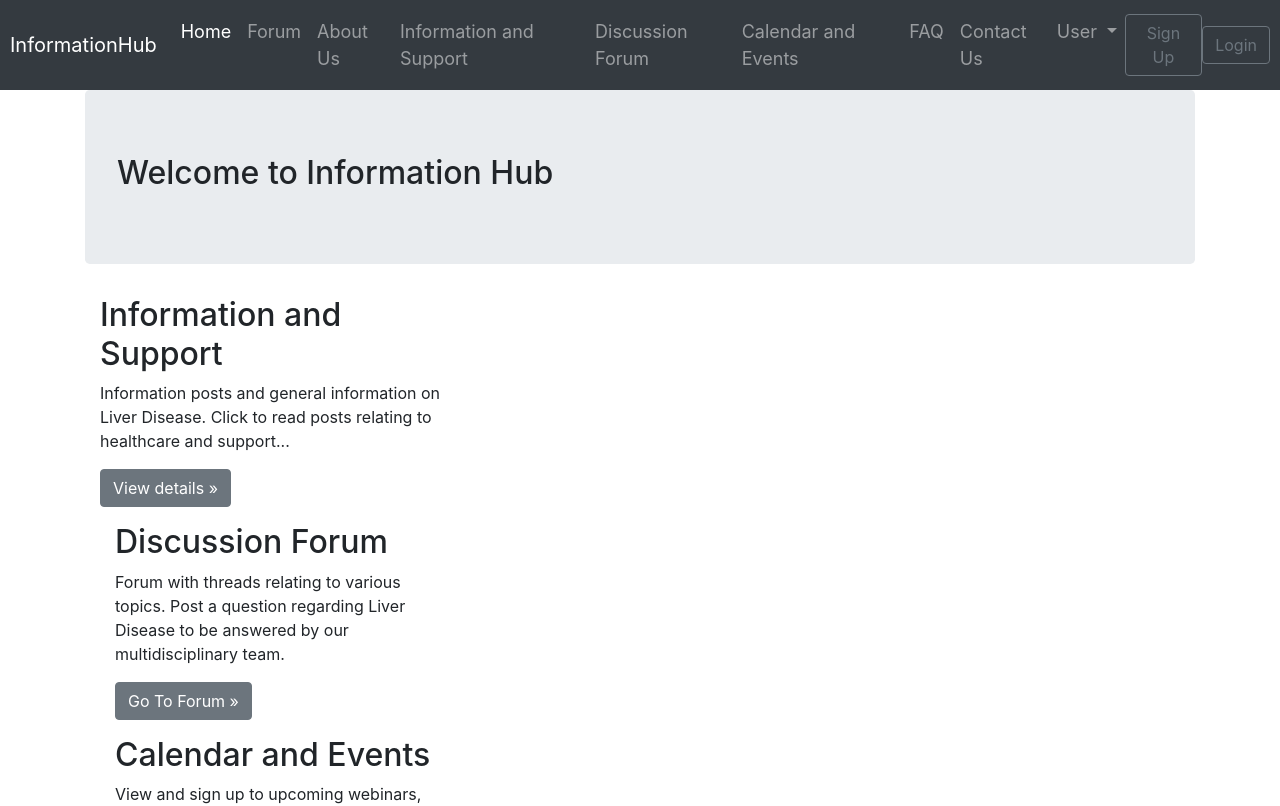
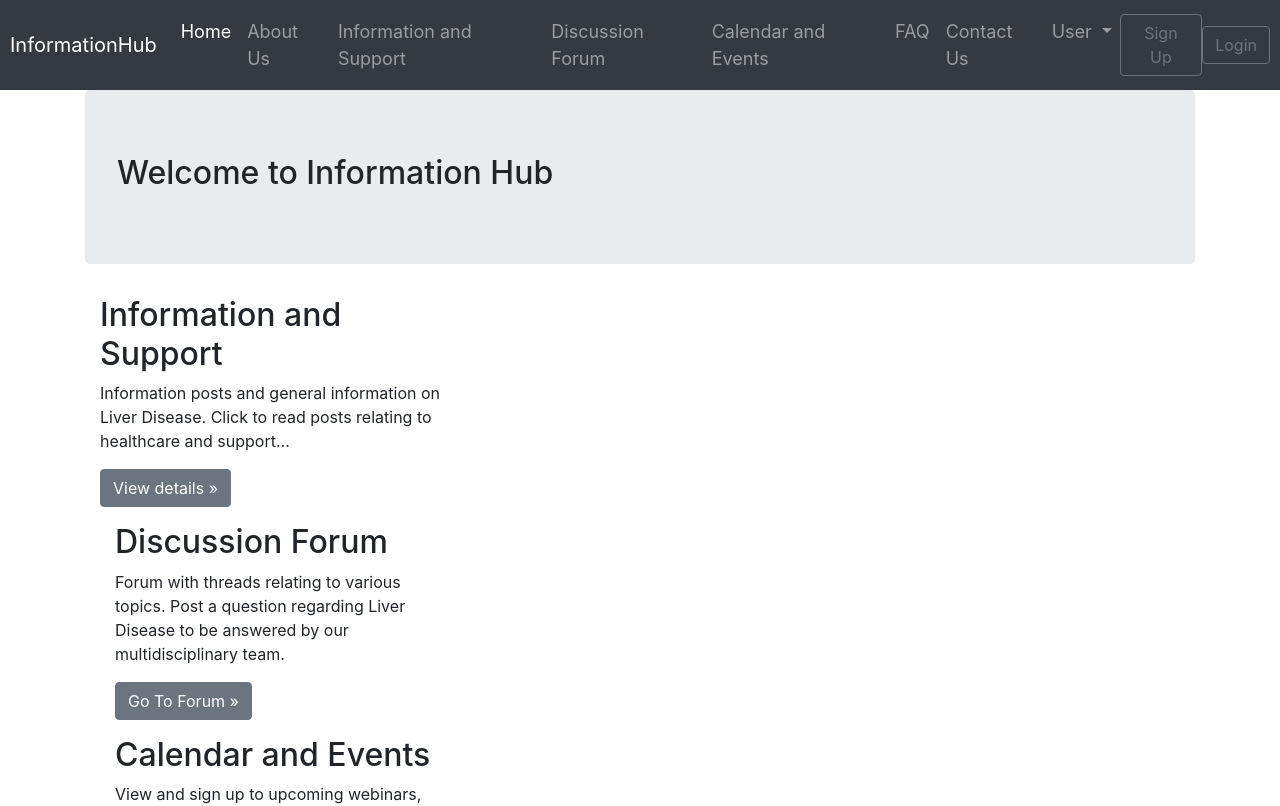
Before and after one commit to cmsalser/Information-Hub, an Angular app in the folder src/main/front-end/: page /home in a window 1280 px wide. Shown: the top 806 px of the page. Built offline with nearby package versions, Linux system fonts and the light colour scheme.

Commit message:
Edit link to forum on home page and Navigation bar

```diff
--- a/src/main/front-end/src/app/app.component.html
+++ b/src/main/front-end/src/app/app.component.html
@@ -80,16 +80,13 @@
       <a class="nav-link" class="nav-link" routerLinkActive="active" routerLink="/home">Home <span class="sr-only">(current)</span></a>
     </li>
     <li class="nav-item">
-      <a class="nav-link" href="/forum">Forum</a>
-    </li>
-    <li class="nav-item">
       <a class="nav-link" href="#">About Us</a>
     </li>
     <li class="nav-item">
       <a class="nav-link" href="#">Information and Support</a>
     </li>
     <li class="nav-item">
-      <a class="nav-link" href="#">Discussion Forum</a>
+      <a class="nav-link" href="/forum">Discussion Forum</a>
     </li>
     <li class="nav-item">
       <a class="nav-link" href="#">Calendar and Events</a>
--- a/src/main/front-end/src/app/home/home.component.html
+++ b/src/main/front-end/src/app/home/home.component.html
@@ -14,7 +14,7 @@
     <div class="col-md-4">
       <h2>Discussion Forum</h2>
       <p> Forum with threads relating to various topics. Post a question regarding Liver Disease to be answered by our multidisciplinary team. </p>
-      <p><a class="btn btn-secondary" href="#" role="button">Go To Forum &raquo;</a></p>
+      <p><a class="btn btn-secondary" href="/forum" role="button">Go To Forum &raquo;</a></p>
   </div>
     <div class="col-md-4">
       <h2>Calendar and Events</h2>
```
